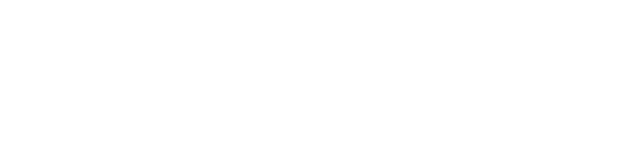
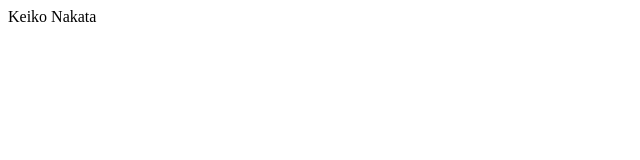
Before and after one commit to keikonakata/keikonakata.github.io, a plain HTML site: page index.html in a window 1280 px wide. Shown: the whole page, without its empty margins (0-640 px from the left). Drawn offline with Linux system fonts and the light colour scheme.

Commit message:
Update index.html
Add the title

```diff
--- a/index.html
+++ b/index.html
@@ -1,7 +1,9 @@
 <!DOCTYPE html>
 <html>
 <head>
+  <title> Keiko Nakata</title>
 </head>
 <body>
+  Keiko Nakata
 </body>
 </html>
```
